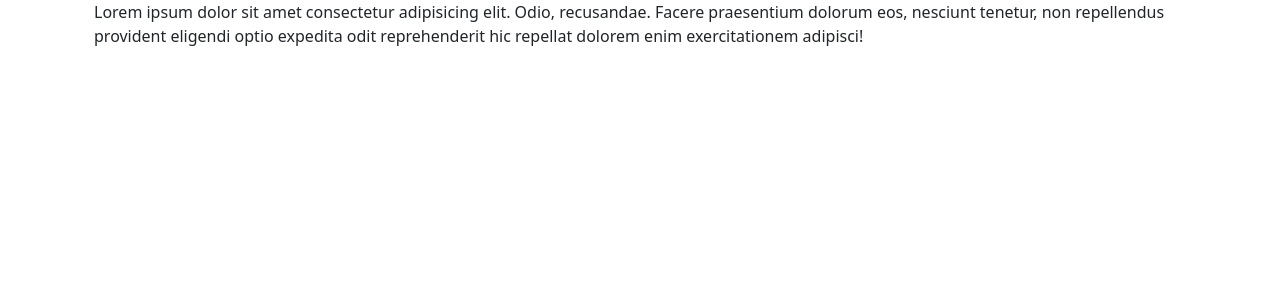
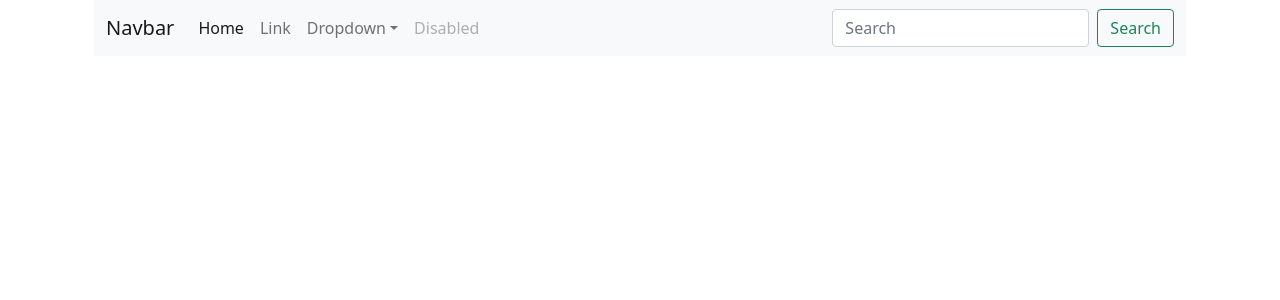
Before and after one commit to Badhon112/Pc_React_Work, a React (Create React App) app in the folder secound-app/: page / in a window 1280 px wide. Shown: the top 300 px of the page. Built offline with nearby package versions, Linux system fonts and the light colour scheme.

Commit message:
Adding NavBar

```diff
--- a/secound-app/src/Class/navbar.js
+++ b/secound-app/src/Class/navbar.js
@@ -4,12 +4,90 @@
   render() {
     return (
       <div className="container">
-        <p>
-          Lorem ipsum dolor sit amet consectetur adipisicing elit. Odio,
-          recusandae. Facere praesentium dolorum eos, nesciunt tenetur, non
-          repellendus provident eligendi optio expedita odit reprehenderit hic
-          repellat dolorem enim exercitationem adipisci!
-        </p>
+        <nav className="navbar navbar-expand-lg navbar-light bg-light">
+          <div className="container-fluid">
+            <a className="navbar-brand" href="/">
+              Navbar
+            </a>
+            <button
+              className="navbar-toggler"
+              type="button"
+              data-bs-toggle="collapse"
+              data-bs-target="#navbarSupportedContent"
+              aria-controls="navbarSupportedContent"
+              aria-expanded="false"
+              aria-label="Toggle navigation"
+            >
+              <span className="navbar-toggler-icon"></span>
+            </button>
+            <div
+              className="collapse navbar-collapse"
+              id="navbarSupportedContent"
+            >
+              <ul className="navbar-nav me-auto mb-2 mb-lg-0">
+                <li className="nav-item">
+                  <a className="nav-link active" aria-current="page" href="/">
+                    Home
+                  </a>
+                </li>
+                <li className="nav-item">
+                  <a className="nav-link" href="/">
+                    Link
+                  </a>
+                </li>
+                <li className="nav-item dropdown">
+                  <a
+                    className="nav-link dropdown-toggle"
+                    href="#"
+                    id="navbarDropdown"
+                    role="button"
+                    data-bs-toggle="dropdown"
+                    aria-expanded="false"
+                  >
+                    Dropdown
+                  </a>
+                  <ul
+                    className="dropdown-menu"
+                    aria-labelledby="navbarDropdown"
+                  >
+                    <li>
+                      <a className="dropdown-item" href="/">
+                        Action
+                      </a>
+                    </li>
+                    <li>
+                      <a className="dropdown-item" href="/">
+                        Another action
+                      </a>
+                    </li>
+                    <li>
+                      <hr className="dropdown-divider" />
+                    </li>
+                    <li>
+                      <a className="dropdown-item" href="/">
+                        Something else here
+                      </a>
+                    </li>
+                  </ul>
+                </li>
+                <li className="nav-item">
+                  <a className="nav-link disabled">Disabled</a>
+                </li>
+              </ul>
+              <form className="d-flex">
+                <input
+                  className="form-control me-2"
+                  type="search"
+                  placeholder="Search"
+                  aria-label="Search"
+                />
+                <button className="btn btn-outline-success" type="submit">
+                  Search
+                </button>
+              </form>
+            </div>
+          </div>
+        </nav>
       </div>
     );
   }
```
